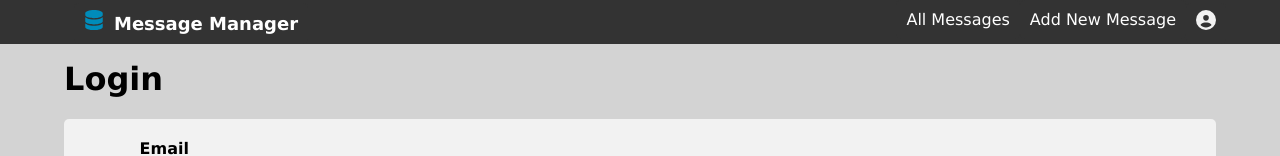
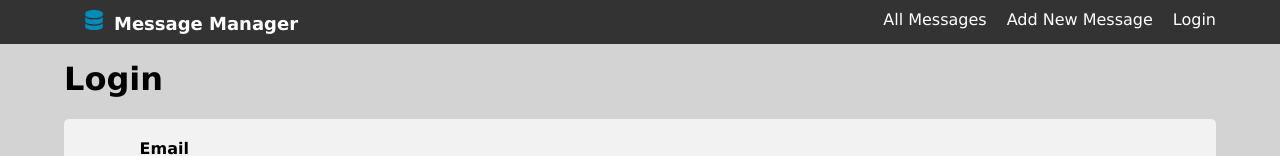
Before and after one commit to lucasmm96/message-manager2, a Next.js app: page /auth/login in a window 1280 px wide. Shown: the top 156 px of the page. Built offline with nearby package versions, Linux system fonts and the light colour scheme.

Commit message:
implement login/logout using context

```diff
--- a/components/auth/login.js
+++ b/components/auth/login.js
@@ -1,4 +1,4 @@
-import { useState } from 'react';
+import { useState, useContext } from 'react';
 import { useRouter } from 'next/router';
 
 import Form from '@/components/ui/Form';
@@ -6,9 +6,11 @@ import FormInput from '@/components/ui/FormInput';
 import Button from '@/components/ui/Button';
 
 import post from '@/utils/httpRequests/post';
+import AuthContext from '@/context/AuthContext';
 
 function Login(props) {
 	const router = useRouter();
+	const auth = useContext(AuthContext);
 
 	const [loginData, setLoginData] = useState({
 		email: {
@@ -63,8 +65,9 @@ function Login(props) {
 			const responseJSON = await response.json();
 			const responseStatusCode = response.status;
 
-			console.log(responseJSON);
-			console.log(responseStatusCode);
+			auth.login(responseJSON.token);
+
+			// console.log(responseStatusCode);
 
 			// setResponseData(<MessageAddResponse response={responseJSON} />);
 
--- a/components/layout/Header.js
+++ b/components/layout/Header.js
@@ -1,14 +1,25 @@
+import { useContext } from 'react';
+import { useRouter } from 'next/router';
 import Link from 'next/link';
 import { useMedia } from 'react-use';
 
 import classes from '@/components/layout/Header.module.css';
 
+import AuthContext from '@/context/AuthContext';
 import IconLink from '@/components/ui/IconLink';
-import Dropdown from '../ui/Dropdown';
 
 function MainNavigation() {
-	const defaultState = false;
-	const smallScreen = useMedia('(max-width: 768px)', defaultState);
+	const auth = useContext(AuthContext);
+
+	const smallScreen = useMedia('(max-width: 768px)', false);
+	const router = useRouter();
+
+	function authHandler() {
+		if (auth.isLoggedIn) {
+			auth.logout();
+		}
+		router.replace('/auth/login');
+	}
 
 	return (
 		<header className={classes.header}>
@@ -39,19 +50,10 @@ function MainNavigation() {
 					)}
 					{!smallScreen && (
 						<>
-							<li className={`${classes.logo} ${classes.right}`}>
-								<Dropdown
-									icon={{
-										filename: 'circle-user-solid.svg',
-										alt: 'Auth',
-										w: 20,
-										h: 20,
-									}}
-									list={[
-										{ href: '/auth/login', label: 'Login' },
-										{ href: '/auth/signup', label: 'Signup' },
-									]}
-								/>
+							<li className={classes.right}>
+								<a onClick={authHandler}>
+									{auth.isLoggedIn ? 'Logout' : 'Login'}
+								</a>
 							</li>
 							<li className={classes.right}>
 								<Link href="/add-message">Add New Message</Link>
--- /dev/null
+++ b/context/AuthContext.js
@@ -0,0 +1,10 @@
+import { createContext } from 'react';
+
+const AuthContext = createContext({
+	isLoggedIn: false,
+	token: null,
+	login: () => {},
+	logout: () => {},
+});
+
+export default AuthContext;
--- /dev/null
+++ b/hooks/auth-hook.js
@@ -0,0 +1,26 @@
+import { useState } from 'react';
+
+function useAuth() {
+	const [token, setToken] = useState(false);
+
+	function login(token) {
+		setToken(token);
+		const tokenExpirationDate = new Date().getTime() + 60 * 60 * 1000;
+		localStorage.setItem(
+			'token',
+			JSON.stringify({
+				value: token,
+				expirationDate: tokenExpirationDate,
+			})
+		);
+	}
+
+	function logout() {
+		localStorage.removeItem('token');
+		setToken(null);
+	}
+
+	return { token, login, logout };
+}
+
+export default useAuth;
--- a/pages/_app.js
+++ b/pages/_app.js
@@ -1,10 +1,28 @@
 import Layout from '@/components/layout/Layout';
+import AuthContext from '@/context/AuthContext';
+
+import useAuth from '@/hooks/auth-hook';
+
 import '@/styles/globals.css';
 
-export default function App({ Component, pageProps }) {
+function App({ Component, pageProps }) {
+	// const [authInfo, setAuthInfo] = useState(AuthContext);
+	const { token, login, logout } = useAuth();
+
 	return (
-		<Layout>
-			<Component {...pageProps} />
-		</Layout>
+		<AuthContext.Provider
+			value={{
+				isLoggedIn: !!token,
+				token: token,
+				login: login,
+				logout: logout,
+			}}
+		>
+			<Layout>
+				<Component {...pageProps} />
+			</Layout>
+		</AuthContext.Provider>
 	);
 }
+
+export default App;
```
